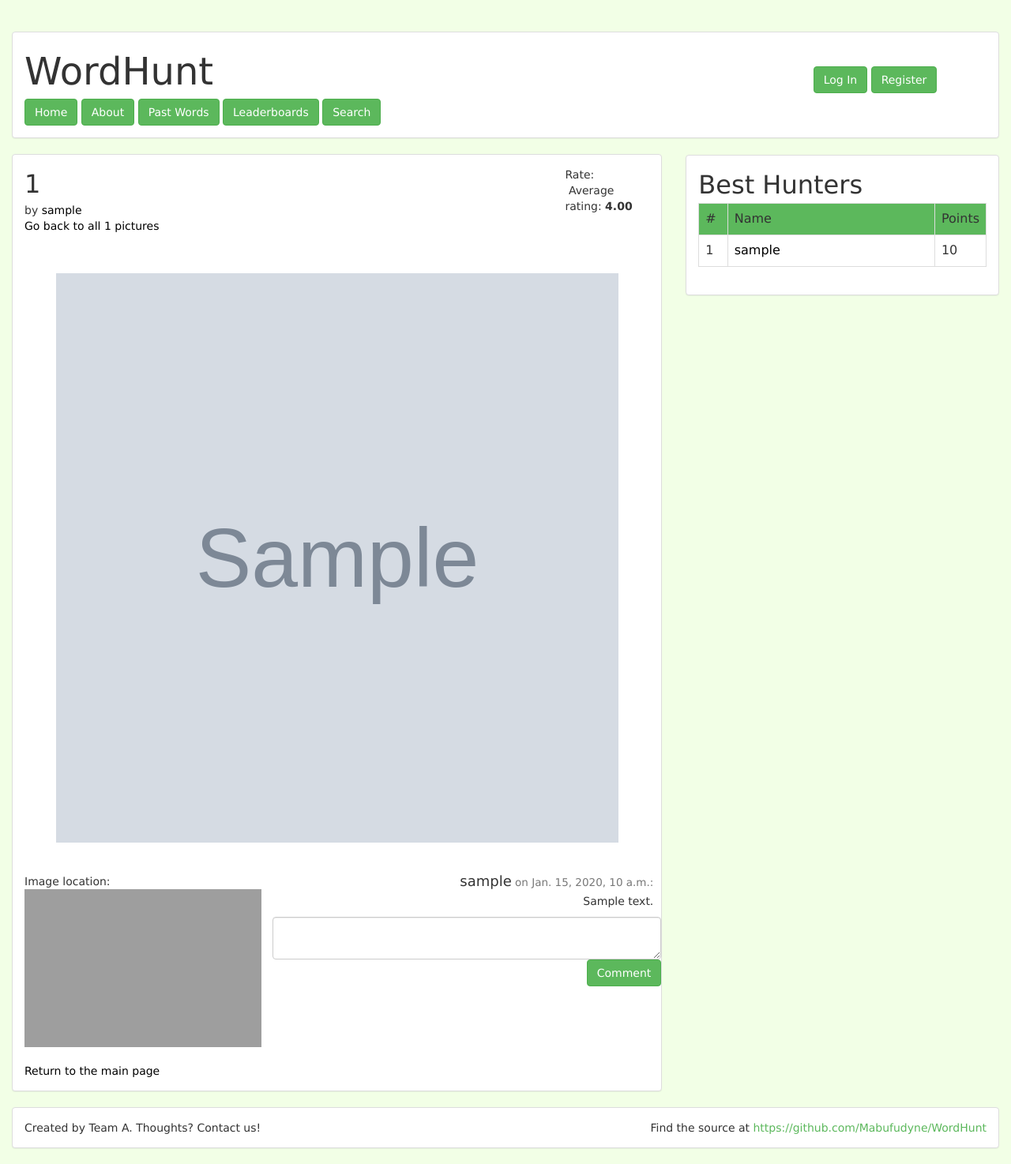
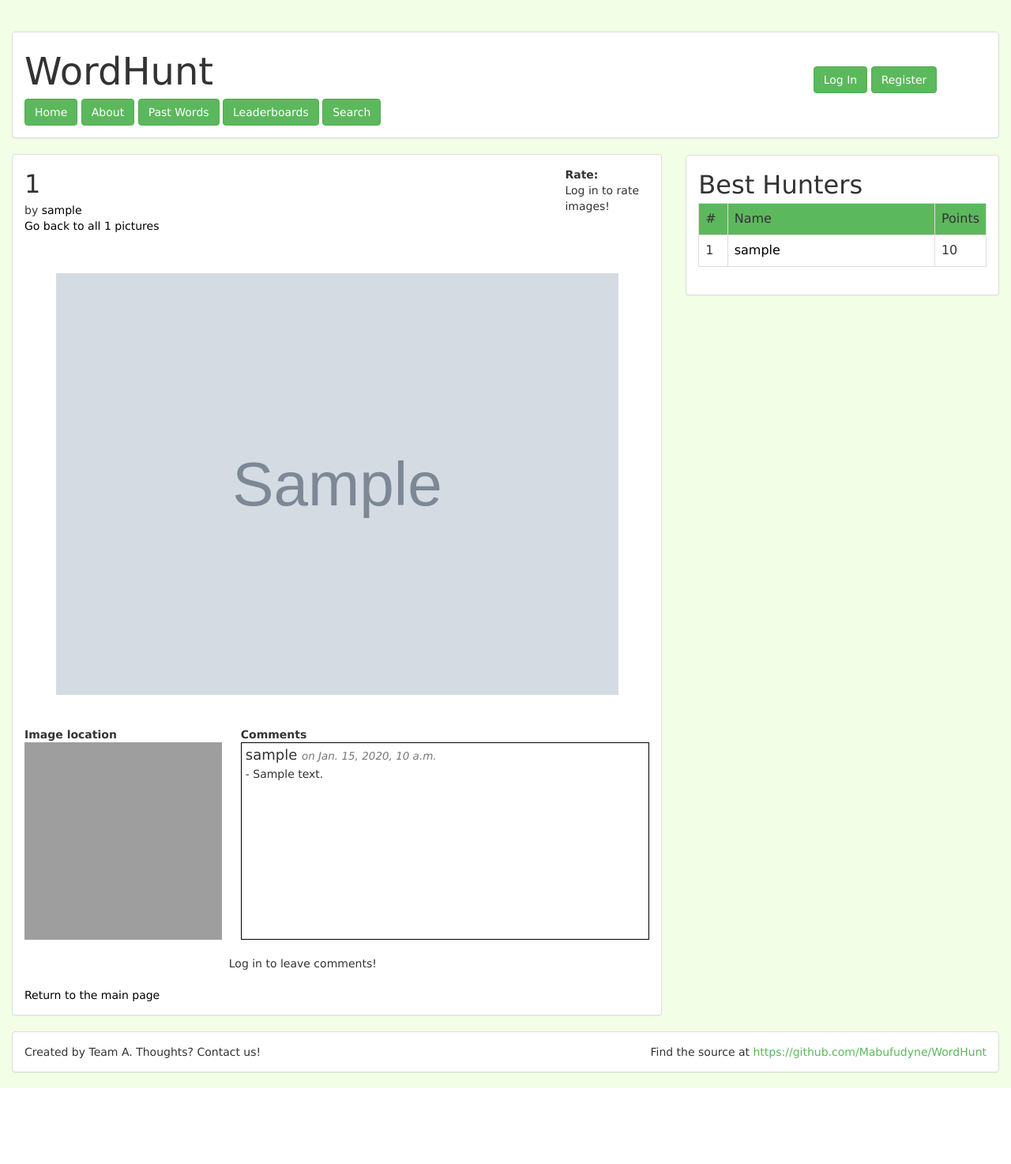
Before and after one commit to LukasKnapek/WordHunt, a Django app: a page that uses templates/WordHuntApp/viewImage.html in a window 1280 px wide. Shown: the whole page at 79% size. After the commit the page ends 1378 px from the top, so only its background shows below. Run offline with Django 3.2, Linux system fonts and the light colour scheme; tables that the repository leaves empty hold one stand-in row (values such as "Sample post"); grey boxes marked "Sample" are stand-in pictures; a map, chart or similar area stays blank; some libraries are stand-ins or nearby versions; grey boxes are pictures that could not be loaded.

Commit message:
Comments and non-users rating/commenting restrictions

```diff
--- a/WordHuntApp/views.py
+++ b/WordHuntApp/views.py
@@ -147,8 +147,18 @@ def word(request, username, word):
             print(user_rating.rating)
         except Rating.DoesNotExist:
             user_rating = None
+
+        if request.method == "POST":
+            comment_text = request.POST.get("comment")
+
+            c = Comment.objects.create(user=user,
+                                       image=image,
+                                       creation_date=datetime.datetime.now(pytz.utc),
+                                       text = comment_text)
+
     else:
         context_dict["rating_readonly"] = "true"
+
 
     if image.latitude and image.longitude:
         context_dict["latitude"] = image.latitude
--- a/templates/WordHuntApp/viewImage.html
+++ b/templates/WordHuntApp/viewImage.html
@@ -15,8 +15,11 @@
     <link href="{% static 'css/rateit.css' %}" rel="stylesheet">
    <style>
 	  #map {
-		height: 200px;
-		width: 300px;
+		height: 250px;
+		width: 250px;
+	   }
+	   .form-inline .form-group input {
+			width:140px;
 		}
 	</style>
 {% endblock %}
@@ -30,7 +33,8 @@
 			<a href="LINKTOSEARCHWORD">Go back to all {{ word }} pictures</a>
 		</div>
 		<div class="col-xs-2">
-			<span style="margin-right: 10%;">Rate:</span></br>
+			<span style="margin-right: 10%;"><b>Rate:</b></span></br>
+			{% if user.is_authenticated %}
 				<div id="{{ image.id }}_rating" class="rateit"
 				 data-rateit-mode="font"
 				 data-rateit-resetable="false"
@@ -40,14 +44,22 @@
 				 style="font-size:30px">
 				</div>
 				Average rating: <span id="average_rating"><b>{{ avg_rating }}</b></span>
+			{% else %}
+				Log in to rate images!
+			{% endif %}
+		</div>
+
+
+	</div>
+	<div class="row">
+		 <div class="col-xs-12">
+			 	<img src="{{ MEDIA_URL}}{{ image.uploaded_image }}" alt="Image for competition {{ word }}" style=" width: 100%; padding: 5%"/>
 		 </div>
 	</div>
-	<img class="float-left" src="{{ MEDIA_URL}}{{ image.uploaded_image }}" alt="Image for competition {{ word }}" style=" width: 100%; height: 100%; padding: 5%"/>
-	<br>
 	<div class="row">
 		<div class="col-xs-4">
+		<b>Image location</b><br/>
 		{% if latitude and longitude %}
-				Image location:
 			<div id="map"></div>
 			<script>
 			  function initMap() {
@@ -66,41 +78,37 @@
 				src="https://maps.googleapis.com/maps/api/js?key=AIzaSyCwzxGvPpv2kOYDpBGvU2Nd4n8uhic1sO8&callback=initMap">
 			</script>
 		{% else %}
-			No location provided.
+			<p>No location provided.</p>
 		{% endif %}
-
 		</div>
-		{% if comments %}
-			<div class="col-sx-8">
+		<div class="col-xs-8">
+			<b>Comments</b>
+			<div class="media border" style="border: 1px solid black; overflow-y:auto; height:250px; margin-top:0px;">
+				<div class="media-body" style="padding: 5px">
 				  {% for comment in comments %}
-					<div class="media">
-						<div class="media-left">
-							<div class="media-body" align="right">
-								<h4 class="media-heading">{{comment.user}}<small> on {{comment.creation_date}}:</small></h4>
-								<p>{{comment.text}}</p>
+						<h4 class="media-heading">{{ comment.user }} <small><i> on {{ comment.creation_date }} </i></small></h4>
+      					<p>- {{ comment.text }}</p>
+				  {% endfor %}
+				</div>
+			</div>
+			<br/>
+			<div class="row">
+				{% if user.is_authenticated %}
+					<form class="form-group" id="comment_form" method="POST">
+					  {% csrf_token %}
+					  <div class="col-xs-10">
+						  <input type="text" name="comment" class="form-control" placeholder="Leave a Comment">
+					  </div>
+					  <div class="col-xs-2">
+						  <button type="submit" class="btn btn-default btn-block">Submit</button>
+					  </div>
+					</form>
+				{% else %}
+					Log in to leave comments!
+				{% endif %}
 			</div>
 		</div>
 	</div>
-				{% endfor %}
-				<div class="form-group">
-					<textarea class="form-control" rows="2" style="width: 60%; float: right;"></textarea><br>
-					<button type="button" class="btn btn-success" style="float: right;">Comment</button>
-				</div>
-			</div>
-		{% else %}
-			<div class="col-sx-8">
-				<p>No Comments for this picture.</p>
-			</div>
-			<div class="media">
-			<div class="form-group">
-					</br>
-					<button type="button" class="btn btn-success" style="float: right;">Comment</button>
-					<textarea class="form-control" rows="2" style="width: 60%; float: right;"></textarea>
-				</div>
-			</div>
-		{% endif %}
-		</div>
-
 
 	<br/>
 	<a href="{% url 'main' %}">Return to the main page</a>
```
Lines whose indentation alone changed are shown as unchanged.
